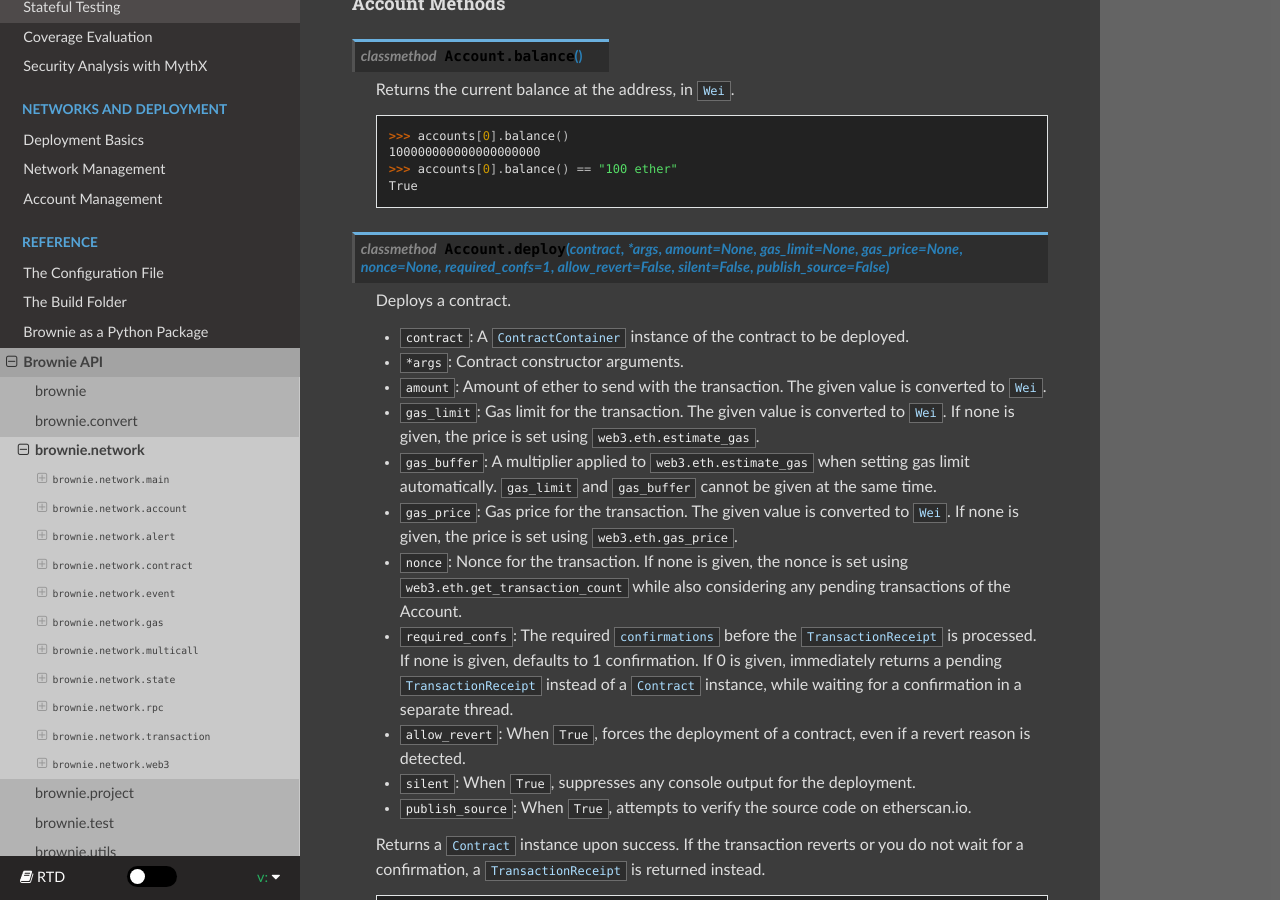
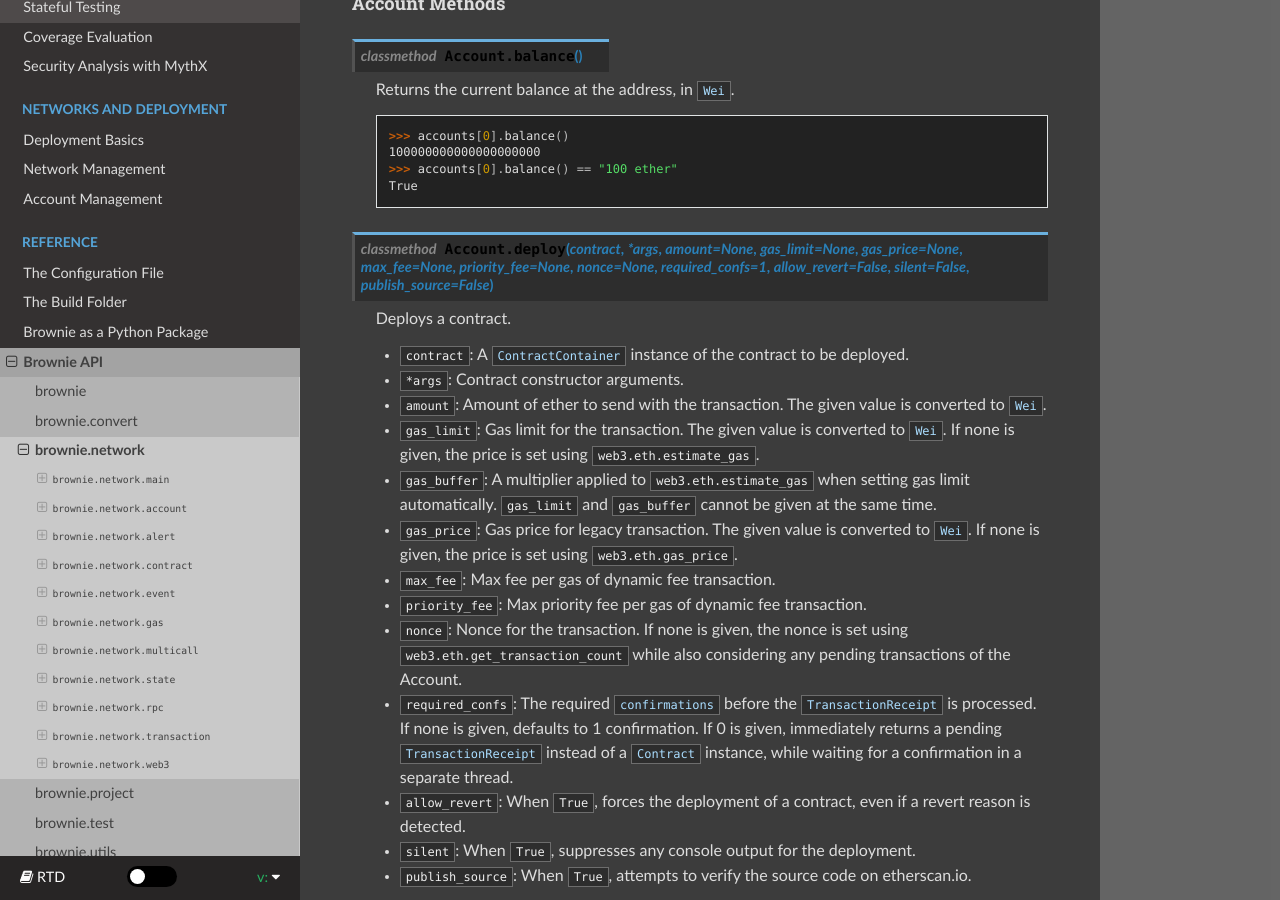
Before and after one commit to eth-brownie/brownie, a Sphinx documentation site: the page built from docs/api-network.rst, in a window 1280 px wide and 900 px high, scrolled down 6224 px. Built offline with Sphinx 7.4.7 and the Read the Docs theme 2.0.0, drawn with Linux system fonts in a browser that asks for light colours; some of the changed text lies outside the part shown.

Commit message:
docs: update network docs for dynamic fee txs

```diff
--- a/docs/api-network.rst
+++ b/docs/api-network.rst
@@ -321,7 +321,7 @@
         >>> accounts[0].balance() == "100 ether"
         True
 
-.. py:classmethod:: Account.deploy(contract, *args, amount=None, gas_limit=None, gas_price=None, nonce=None, required_confs=1, allow_revert=False, silent=False, publish_source=False,)
+.. py:classmethod:: Account.deploy(contract, *args, amount=None, gas_limit=None, gas_price=None, max_fee=None, priority_fee=None, nonce=None, required_confs=1, allow_revert=False, silent=False, publish_source=False,)
 
     Deploys a contract.
 
@@ -330,7 +330,9 @@
     * ``amount``: Amount of ether to send with the transaction. The given value is converted to :func:`Wei <brownie.convert.datatypes.Wei>`.
     * ``gas_limit``: Gas limit for the transaction. The given value is converted to :func:`Wei <brownie.convert.datatypes.Wei>`. If none is given, the price is set using :meth:`web3.eth.estimate_gas <web3.eth.Eth.estimateGas>`.
     * ``gas_buffer``: A multiplier applied to :meth:`web3.eth.estimate_gas <web3.eth.Eth.estimateGas>` when setting gas limit automatically. ``gas_limit`` and ``gas_buffer`` cannot be given at the same time.
-    * ``gas_price``: Gas price for the transaction. The given value is converted to :func:`Wei <brownie.convert.datatypes.Wei>`. If none is given, the price is set using :attr:`web3.eth.gas_price <web3.eth.Eth.gasPrice>`.
+    * ``gas_price``: Gas price for legacy transaction. The given value is converted to :func:`Wei <brownie.convert.datatypes.Wei>`. If none is given, the price is set using :attr:`web3.eth.gas_price <web3.eth.Eth.gasPrice>`.
+    * ``max_fee``: Max fee per gas of dynamic fee transaction.
+    * ``priority_fee``: Max priority fee per gas of dynamic fee transaction.
     * ``nonce``: Nonce for the transaction. If none is given, the nonce is set using :meth:`web3.eth.get_transaction_count <web3.eth.Eth.getTransactionCount>` while also considering any pending transactions of the Account.
     * ``required_confs``: The required :attr:`confirmations<TransactionReceipt.confirmations>` before the :func:`TransactionReceipt <brownie.network.transaction.TransactionReceipt>` is processed. If none is given, defaults to 1 confirmation.  If 0 is given, immediately returns a pending :func:`TransactionReceipt <brownie.network.transaction.TransactionReceipt>` instead of a :func:`Contract <brownie.network.contract.Contract>` instance, while waiting for a confirmation in a separate thread.
     * ``allow_revert``: When ``True``, forces the deployment of a contract, even if a revert reason is detected.
@@ -384,7 +386,7 @@
         >>> accounts[0].get_deployment_address()
         '0xd495633B90a237de510B4375c442C0469D3C161C'
 
-.. py:classmethod:: Account.transfer(self, to=None, amount=0, gas_limit=None, gas_price=None, data=None, nonce=None, required_confs=1, allow_revert=None, silent=False)
+.. py:classmethod:: Account.transfer(self, to=None, amount=0, gas_limit=None, gas_price=None, max_fee=None, priority_fee=None, data=None, nonce=None, required_confs=1, allow_revert=None, silent=False)
 
     Broadcasts a transaction from this account.
 
@@ -392,7 +394,9 @@
     * ``amount``: Amount of ether to send. The given value is converted to :func:`Wei <brownie.convert.datatypes.Wei>`.
     * ``gas_limit``: Gas limit for the transaction. The given value is converted to :func:`Wei <brownie.convert.datatypes.Wei>`. If none is given, the price is set using :meth:`web3.eth.estimate_gas <web3.eth.Eth.estimateGas>`.
     * ``gas_buffer``: A multiplier applied to :meth:`web3.eth.estimate_gas <web3.eth.Eth.estimateGas>` when setting gas limit automatically. ``gas_limit`` and ``gas_buffer`` cannot be given at the same time.
-    * ``gas_price``: Gas price for the transaction. The given value is converted to :func:`Wei <brownie.convert.datatypes.Wei>`. If none is given, the price is set using :attr:`web3.eth.gas_price <web3.eth.Eth.gasPrice>`.
+    * ``gas_price``: Gas price for legacy transaction. The given value is converted to :func:`Wei <brownie.convert.datatypes.Wei>`. If none is given, the price is set using :attr:`web3.eth.gas_price <web3.eth.Eth.gasPrice>`.
+    * ``max_fee``: Max fee per gas of dynamic fee transaction.
+    * ``priority_fee``: Max priority fee per gas of dynamic fee transaction.
     * ``data``: Transaction data hexstring.
     * ``nonce``: Nonce for the transaction. If none is given, the nonce is set using :meth:`web3.eth.get_transaction_count <web3.eth.Eth.getTransactionCount>` while also considering any pending transactions of the Account.
     * ``required_confs``: The required :attr:`confirmations<TransactionReceipt.confirmations>` before the :func:`TransactionReceipt <brownie.network.transaction.TransactionReceipt>` is processed. If none is given, defaults to 1 confirmation.  If 0 is given, immediately returns a pending :func:`TransactionReceipt <brownie.network.transaction.TransactionReceipt>`, while waiting for a confirmation in a separate thread.
```
Also changed, not shown: other parts of docs/api-network.rst (+1 -1 lines), 1 other file.
